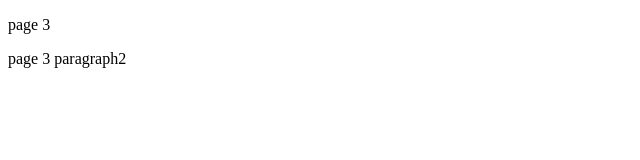
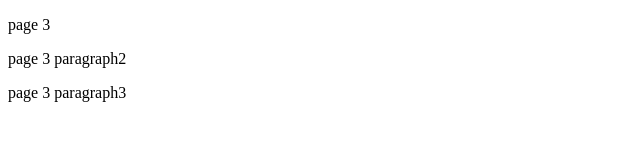
Before and after one commit to kalbek/git, a plain HTML site: page page3.html in a window 1280 px wide. Shown: the whole page, without its empty margins (0-640 px from the left). Drawn offline with Linux system fonts and the light colour scheme.

Commit message:
page 3 b4 modification

```diff
--- a/page3.html
+++ b/page3.html
@@ -9,5 +9,6 @@
 <body>
     <p>page 3</p>
     <p>page 3 paragraph2</p>
+    <p>page 3 paragraph3</p>
 </body>
 </html>
```
